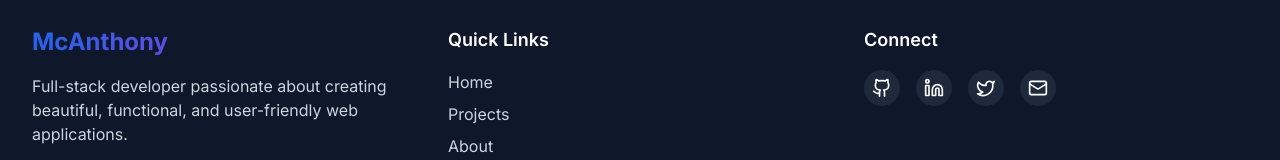
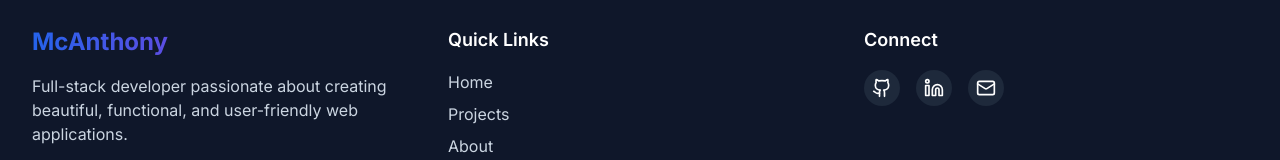
Before and after one commit to MM696/New-portfolio, a React (Vite) app in the folder frontend/: page /contact in a window 1280 px wide. Shown: the part 3527-3687 px from the top of the page. Built offline with nearby package versions, Linux system fonts and the light colour scheme.

Commit message:
initial commit

```diff
--- a/frontend/src/components/Layout.tsx
+++ b/frontend/src/components/Layout.tsx
@@ -2,7 +2,7 @@ import { useState, useEffect } from 'react';
 import type { ReactNode } from 'react';
 import { Link, useLocation } from 'react-router-dom';
 import { motion, AnimatePresence } from 'framer-motion';
-import { Menu, X, Github, Linkedin, Twitter, Mail } from 'lucide-react';
+import { Menu, X, Github, Linkedin, Mail } from 'lucide-react';
 
 interface LayoutProps {
   children: ReactNode;
@@ -36,10 +36,9 @@ const Layout = ({ children }: LayoutProps) => {
   ];
 
   const socialLinks = [
-    { name: 'GitHub', href: 'https://github.com/yourusername', icon: Github },
-    { name: 'LinkedIn', href: 'https://linkedin.com/in/yourusername', icon: Linkedin },
-    { name: 'Twitter', href: 'https://twitter.com/yourusername', icon: Twitter },
-    { name: 'Email', href: 'mailto:your.email@example.com', icon: Mail },
+    { name: 'GitHub', href: 'https://github.com/MM696/', icon: Github },
+    { name: 'LinkedIn', href: 'https://www.linkedin.com/in/macanthony-eze-6aba23345/', icon: Linkedin },
+    { name: 'Email', href: 'mailto:mcanthonyarinze@gmail.com', icon: Mail },
   ];
 
   return (
--- a/frontend/src/pages/Home.tsx
+++ b/frontend/src/pages/Home.tsx
@@ -162,7 +162,7 @@ const Home = () => {
                   Hi, I'm{' '}
                   <span className="gradient-text">McAnthony</span>
                   <br />
-                  <span className="text-secondary-600">Full-Stack Developer</span>
+                  <span className="text-secondary-600">Software Engineer</span>
                 </div>
               </motion.h1>
 
@@ -173,7 +173,7 @@ const Home = () => {
                 transition={{ delay: 0.4, duration: 0.8 }}
               >
                 <div className="text-xl text-secondary-600 max-w-3xl mx-auto leading-relaxed">
-                  I create beautiful, functional, and user-friendly web applications that help businesses grow and succeed in the digital world.
+                  I create beautiful, functional, and user-friendly software applications that help businesses grow and succeed in the digital world.
                 </div>
               </motion.p>
 
```
Also changed, not shown: 26 other files (tests, documents, lock files or other folders).
